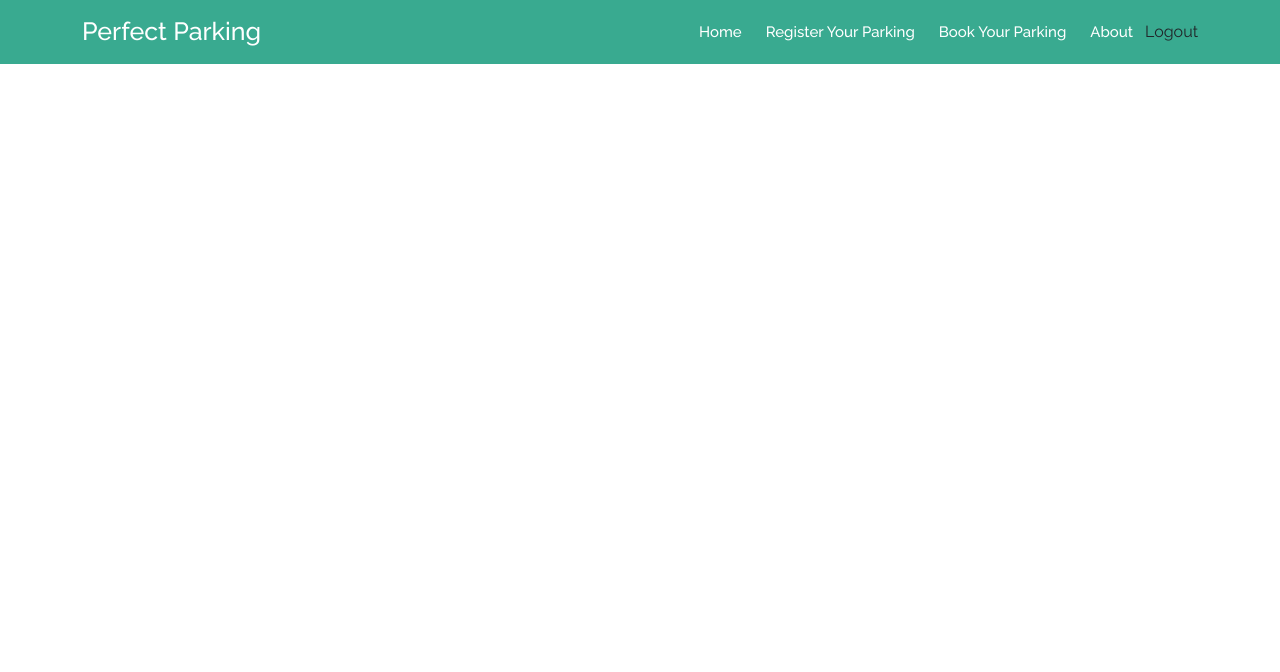
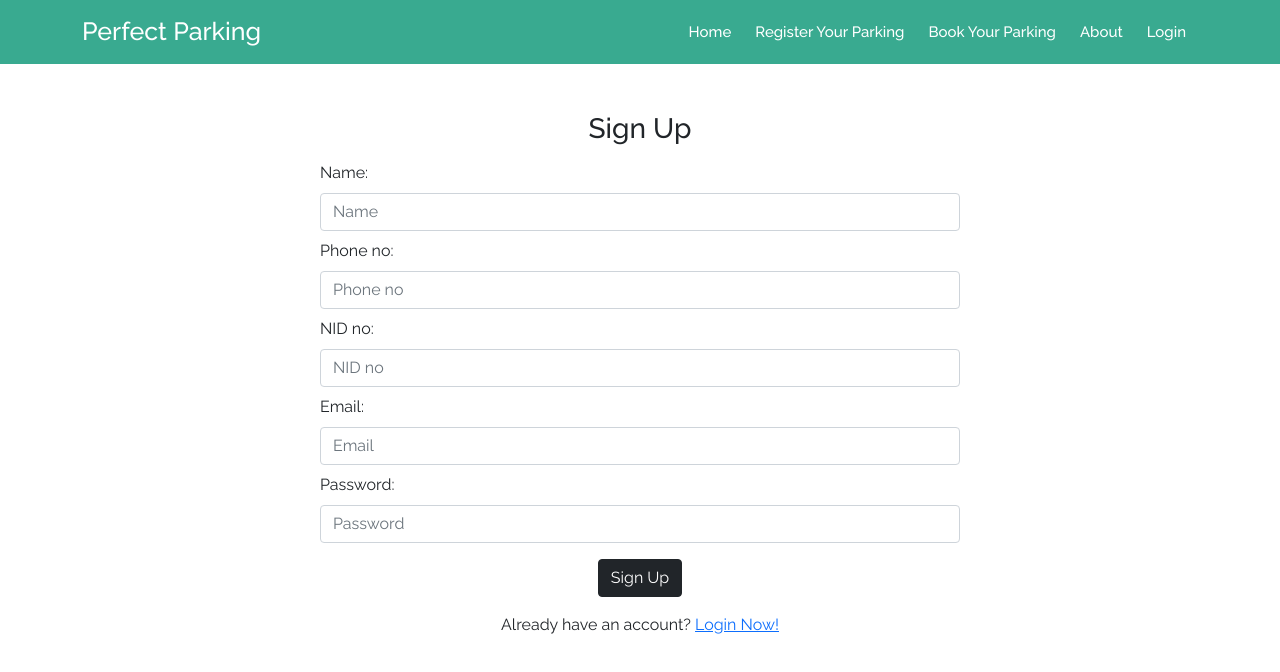
Before and after one commit to Shadman-Ahmed-Chowdhury/Perfect-Parking, a React (Create React App) app: page /register in a window 1280 px wide. Shown: the top 672 px of the page. Built offline with nearby package versions, Linux system fonts and the light colour scheme; no server answers.

Commit message:
Add user registration and login and user data

```diff
--- a/package.json
+++ b/package.json
@@ -13,6 +13,8 @@
 		"react-dom": "^17.0.1",
 		"react-router-dom": "^5.2.0",
 		"react-scripts": "4.0.1",
+		"sweetalert2": "^10.13.0",
+		"sweetalert2-react-content": "^3.2.2",
 		"web-vitals": "^0.2.4"
 	},
 	"scripts": {
--- a/src/App.js
+++ b/src/App.js
@@ -1,15 +1,16 @@
-import React from "react";
-import { BrowserRouter as Router, Route } from "react-router-dom";
+import React from 'react';
+import { BrowserRouter as Router, Route } from 'react-router-dom';
 
-import "./App.css";
+import './App.css';
 
-import Home from "./components/Home";
-import Login from "./components/Login";
-import RegisterParking from "./components/RegisterParking";
-import BookParking from "./components/BookParking";
-import About from "./components/About";
+import Home from './components/Home';
+import Login from './components/Login';
+import Register from './components/Register';
+import RegisterParking from './components/RegisterParking';
+import BookParking from './components/BookParking';
+import About from './components/About';
 
-import Navbar from "./components/Navbar";
+import Navbar from './components/Navbar';
 
 function App() {
 	return (
@@ -19,6 +20,7 @@ function App() {
 				<div>
 					<Route path="/" exact component={Home} />
 					<Route path="/login" exact component={Login} />
+					<Route path="/register" exact component={Register} />
 					<Route path="/register-parking" exact component={RegisterParking} />
 					<Route path="/book-parking" exact component={BookParking} />
 					<Route path="/about" exact component={About} />
--- /dev/null
+++ b/src/app-logic/authListener.js
@@ -0,0 +1,7 @@
+import fireConfig from '../firebaseConfig/config';
+
+const authListener = () => {
+	return fireConfig.auth();
+};
+
+export default authListener;
--- /dev/null
+++ b/src/app-logic/firestore.js
@@ -0,0 +1,4 @@
+import 'firebase/firestore';
+import fireConfig from '../firebaseConfig/config';
+
+export default fireConfig.firestore();
--- a/src/app-logic/loginUser.js
+++ b/src/app-logic/loginUser.js
@@ -1,12 +1,14 @@
-import fireConfig from "../firebaseConfig/config";
+import fireConfig from '../firebaseConfig/config';
 
 const loginUser = (email, password) => {
 	fireConfig
 		.auth()
 		.signInWithEmailAndPassword(email, password)
-    .then((user) => {
-      console.log(user);
-      //window.location.assign("/");
+		.then((userCreds) => {
+			var uid = userCreds.user.uid;
+			console.log(uid);
+			console.log('user signed in');
+			window.location.assign('/');
 		})
 		.catch((err) => {
 			alert(err);
--- /dev/null
+++ b/src/app-logic/registerUser.js
@@ -0,0 +1,19 @@
+import fireConfig from '../firebaseConfig/config';
+import saveUserData from './saveUserData';
+
+const registerUser = (name, phone, nid, email, password) => {
+	fireConfig
+		.auth()
+		.createUserWithEmailAndPassword(email, password)
+		.then((userCreds) => {
+			console.log(userCreds.user.uid);
+			const uid = userCreds.user.uid;
+			saveUserData(uid, name, phone, nid, email);
+		})
+		.catch((err) => {
+			alert(err);
+			console.log(err);
+		});
+};
+
+export default registerUser;
--- /dev/null
+++ b/src/app-logic/saveUserData.js
@@ -0,0 +1,34 @@
+import firestore from './firestore';
+
+//Importing SweetAlert
+import Swal from 'sweetalert2';
+import withReactContent from 'sweetalert2-react-content';
+
+const saveUserData = (uid, name, phone, nid, email) => {
+	const MySwal = withReactContent(Swal);
+	MySwal.showLoading();
+	firestore
+		.collection('Users')
+		.doc()
+		.set({
+			uid,
+			name,
+			phone,
+			nid,
+			email,
+		})
+		.then(() => {
+			MySwal.fire({
+				icon: 'success',
+				title: 'User Registration Completed!',
+				confirmButtonText: 'Continue',
+			}).then(() => {
+				window.location.assign('/');
+			});
+		})
+		.catch((error) => {
+			console.log(error);
+		});
+};
+
+export default saveUserData;
--- a/src/components/Navbar.js
+++ b/src/components/Navbar.js
@@ -1,14 +1,29 @@
-import React from "react"; // import { Nav, NavDropdown, Form, FormControl, Button } from 'react-bootstrap';
-import { Link } from "react-router-dom";
-import logoutUser from "../app-logic/logoutUser";
+import React, { useState, useEffect } from 'react'; // import { Nav, NavDropdown, Form, FormControl, Button } from 'react-bootstrap';
+import { Link } from 'react-router-dom';
+import logoutUser from '../app-logic/logoutUser';
+import authListener from '../app-logic/authListener';
 
-import "./Navbar.css";
+import './Navbar.css';
 
 const Navbar = () => {
+	const [user, setUser] = useState({});
+
 	const logout = () => {
 		logoutUser();
-    console.log("Logout User");
+		setUser({ user: null });
+		console.log('Logout User');
 	};
+
+	useEffect(() => {
+		authListener().onAuthStateChanged((user) => {
+			setUser(user);
+			if (user !== null) {
+				console.log(user.email);
+			} else {
+				console.log('Logged Out');
+			}
+		});
+	}, []);
 	return (
 		<div>
 			<nav className="navbar navbar-expand-lg navbar-light">
@@ -50,12 +65,19 @@ const Navbar = () => {
 									About
 								</Link>
 							</li>
+							{user ? (
 								<li className="nav-item">
+									<span>{user.email}</span>
 									<span onClick={() => logout()}>Logout</span>
-                {/* <Link to="/login" className="link">
+								</li>
+							) : (
+								<li className="nav-item">
+									{/* <span onClick={() => logout()}>Logout</span> */}
+									<Link to="/login" className="link">
 										Login
-                </Link> */}
+									</Link>
 								</li>
+							)}
 						</ul>
 					</div>
 				</div>
--- /dev/null
+++ b/src/components/Register.css
@@ -0,0 +1,4 @@
+.registerForm {
+	width: 50%;
+	margin: 0 auto;
+}
--- /dev/null
+++ b/src/components/Register.js
@@ -0,0 +1,111 @@
+import React from 'react';
+import { Link } from 'react-router-dom';
+
+import './Register.css';
+
+import registerUser from '../app-logic/registerUser';
+
+class Register extends React.Component {
+	register = (e) => {
+		e.preventDefault();
+		console.log('Register Button button clicked');
+		const name = this.name.value;
+		const phone = this.name.value;
+		const nid = this.nid.value;
+		const email = this.email.value;
+		const password = this.password.value;
+
+		if (email === '' || password === '') {
+			alert("Email or Password can't be empty");
+		} else {
+			registerUser(name, phone, nid, email, password);
+			console.log(email);
+			this.formReset();
+		}
+	};
+	formReset() {
+		this.name.value = '';
+		this.phone.value = '';
+		this.nid.value = '';
+		this.email.value = '';
+		this.password.value = '';
+	}
+	render() {
+		return (
+			<div className="register mt-5">
+				<h3 className="text-center text">Sign Up</h3>
+
+				<div className="registerForm">
+					<form onSubmit={this.register}>
+						<div className="form-group">
+							<label htmlFor="name" className="mt-2 mb-2 text">
+								Name:
+							</label>
+							<input
+								type="text"
+								className="form-control"
+								placeholder="Name"
+								ref={(input) => (this.name = input)}
+							/>
+						</div>
+						<div className="form-group">
+							<label htmlFor="phone" className="mt-2 mb-2 text">
+								Phone no:
+							</label>
+							<input
+								type="text"
+								className="form-control"
+								placeholder="Phone no"
+								ref={(input) => (this.phone = input)}
+							/>
+						</div>
+						<div className="form-group">
+							<label htmlFor="phone" className="mt-2 mb-2 text">
+								NID no:
+							</label>
+							<input
+								type="text"
+								className="form-control"
+								placeholder="NID no"
+								ref={(input) => (this.nid = input)}
+							/>
+						</div>
+						<div className="form-group">
+							<label htmlFor="email" className="mt-2 mb-2 text">
+								Email:
+							</label>
+							<input
+								type="email"
+								className="form-control"
+								placeholder="Email"
+								ref={(input) => (this.email = input)}
+							/>
+						</div>
+						<div className="form-group">
+							<label htmlFor="password" className="mt-2 mb-2 text">
+								Password:
+							</label>
+							<input
+								type="password"
+								className="form-control"
+								placeholder="Password"
+								ref={(input) => (this.password = input)}
+							/>
+						</div>
+						<div className="text-center">
+							<button className="btn btn-dark mt-3 registerBtn">Sign Up</button>
+						</div>
+					</form>
+				</div>
+				<p className="text-center mt-3 text">
+					Already have an account?{' '}
+					<Link to="/login" className="loginLink">
+						Login Now!
+					</Link>
+				</p>
+			</div>
+		);
+	}
+}
+
+export default Register;
```
Also changed, not shown: 1 other file (tests, documents, lock files or other folders). Lines whose indentation alone changed are shown as unchanged.
